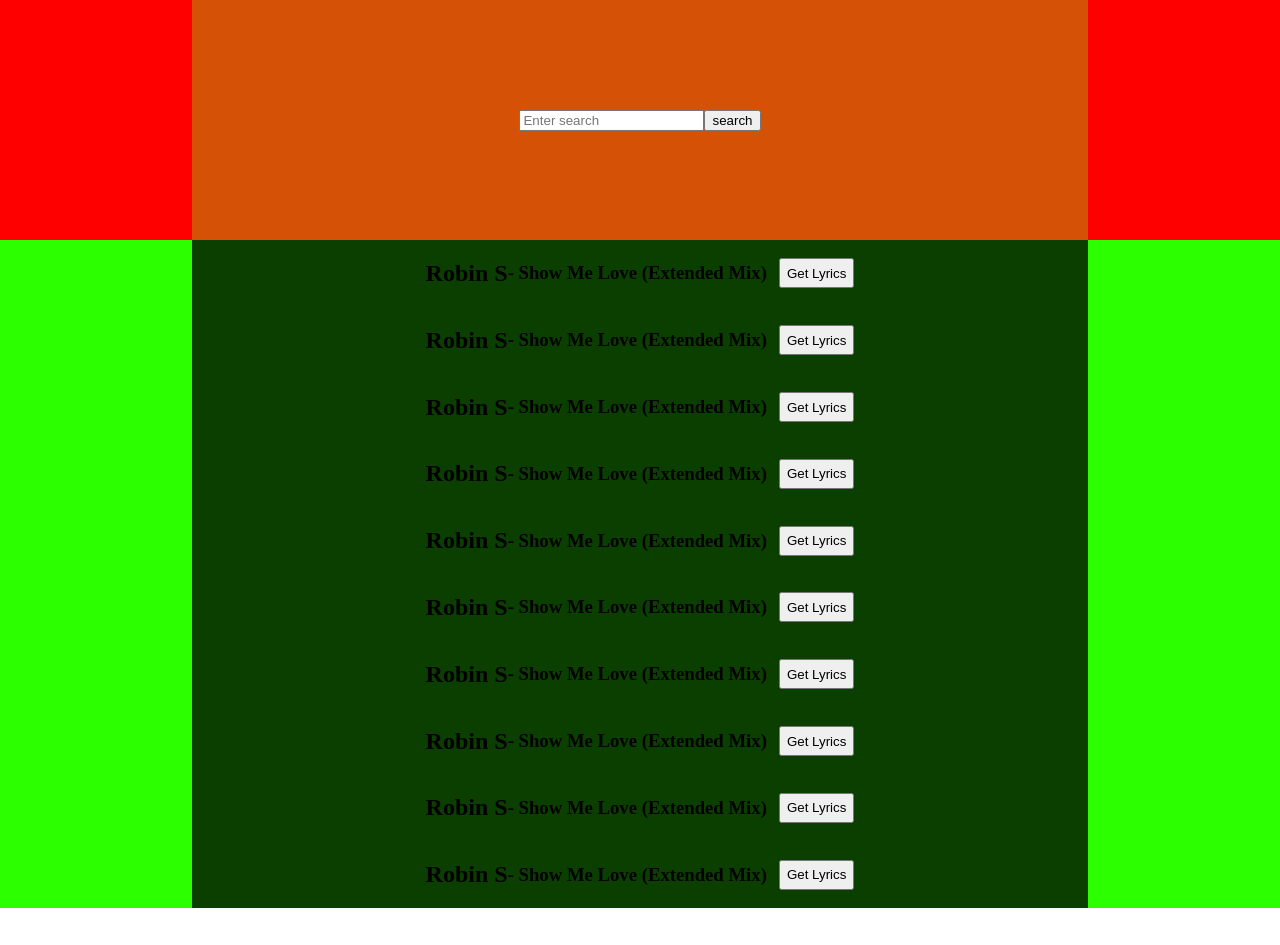
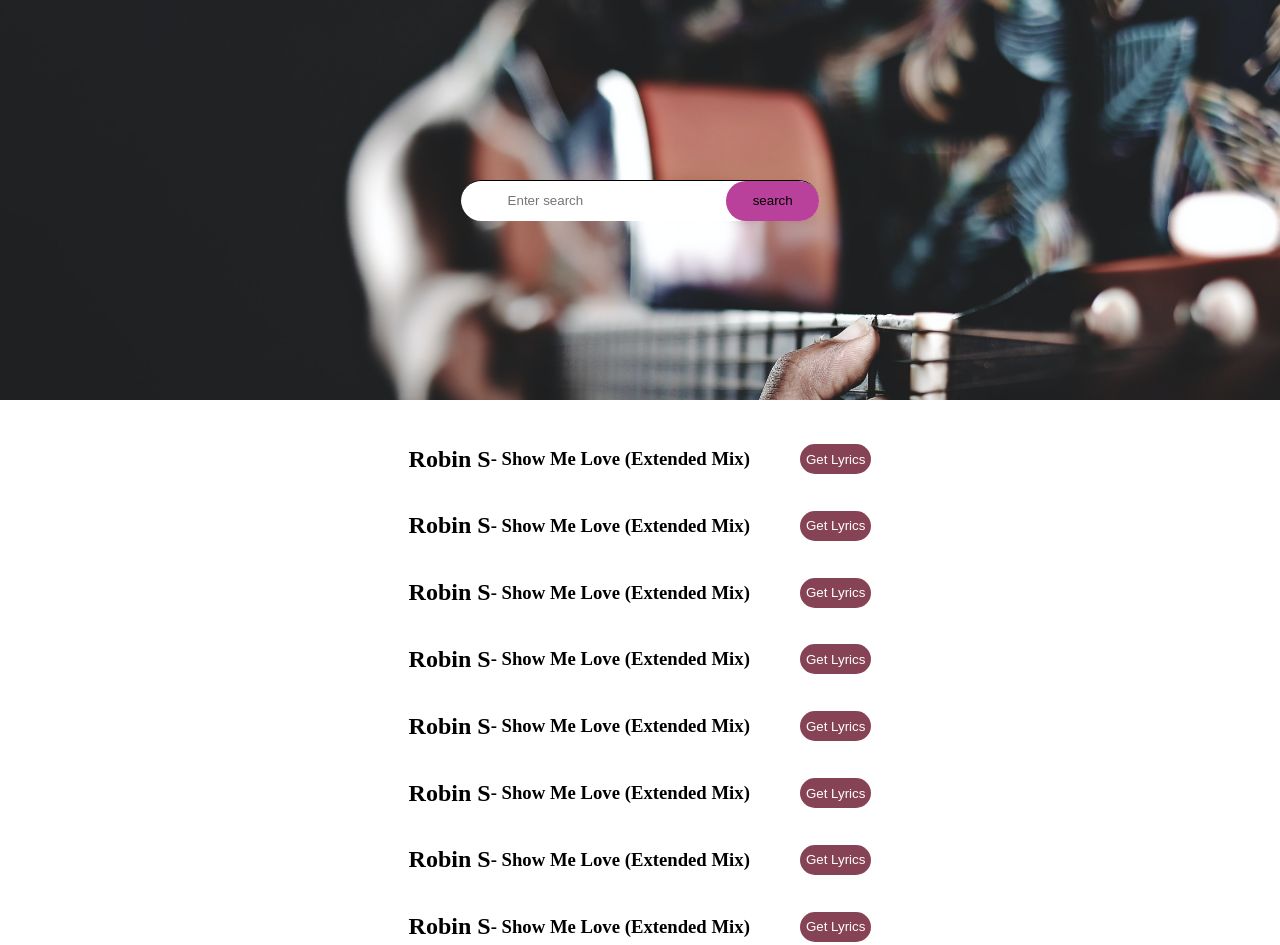
Before and after one commit to Prakashchandra-007/get-Lyrics-website, a plain HTML site: page index.html in a window 1280 px wide. Shown: the top 945 px of the page. Before the commit the page ends 908 px from the top, so only its background shows below. Drawn offline with Linux system fonts and the light colour scheme.

Commit message:
color and spacing modified

```diff
--- a/css/style.css
+++ b/css/style.css
@@ -16,39 +16,75 @@
 
 /*top section*/
 .hero{
-    background-color:red;
+    background-image:url(../images/top-bg.jpg);
+    background-repeat:no-repeat;
+    background-size: cover;
     width:100%;
-    height:30%;
+    height:50%;
 }
 .hero-container{
     display: flex;
     justify-content: center;
     align-items: center;
-    background-color:rgb(212, 81, 5);
+    /* background-color:rgb(212, 81, 5); */
     margin:0 auto;
     width:70%;
     height:100%;
     text-align:center;
 }
+.search-div{
+    display: flex;
+    justify-content: space-between;
+    border-top:1px solid;
+    padding-left: 5%;
+    position: relative;
+    border-radius:50em;
+    width:35%;
+    height :40px;
+    background-color:white;
+}
+.search-div button{
+    border:none;
+    border-radius: 30em;
+    width:30%;
+    background-color:rgb(185, 64, 155);
+}
+.search-div input{
+    border:none;
+    background-color:rgba(255, 255, 255, 0);
+    width:70%
+}
+.search-div input:focus{
+        outline: none;
+    }
+
+
 .main{
-    background-color:rgb(43, 255, 0);
+    background-color:rgb(255, 255, 255);
     width:100%;
 
 
 }
 .main-container{
-    background-color:rgb(10, 63, 0);
+
     margin:0 auto;
-    width:70%;
+    width:80%;
     height:100%;
     text-align:center;
+    padding-top: 2%;
 }
 .items{
     display: flex;
     justify-content:center;
     align-items:center;
+
 }
+
 .items button{
     height:30px;
-    margin-left:12px;
+    margin-left:50px;
+    border:none;
+    border-radius:50px;
+    background-color:#874356;
+    color:#fff;
 }
--- a/index.html
+++ b/index.html
@@ -13,8 +13,10 @@
         <div class="container">
             <div class="hero">
                 <div class="hero-container">
-                    <input id="search-input" type="text" name="" placeholder="Enter search" id="">
-                    <button id="search-btn" type="button">search</button>
+                    <div class="search-div">
+                        <input id="search-input" type="text" name="" placeholder="Enter search" id="">
+                        <button id="search-btn" type="button">search</button>
+                    </div>
 
                 </div>
             </div>
```
